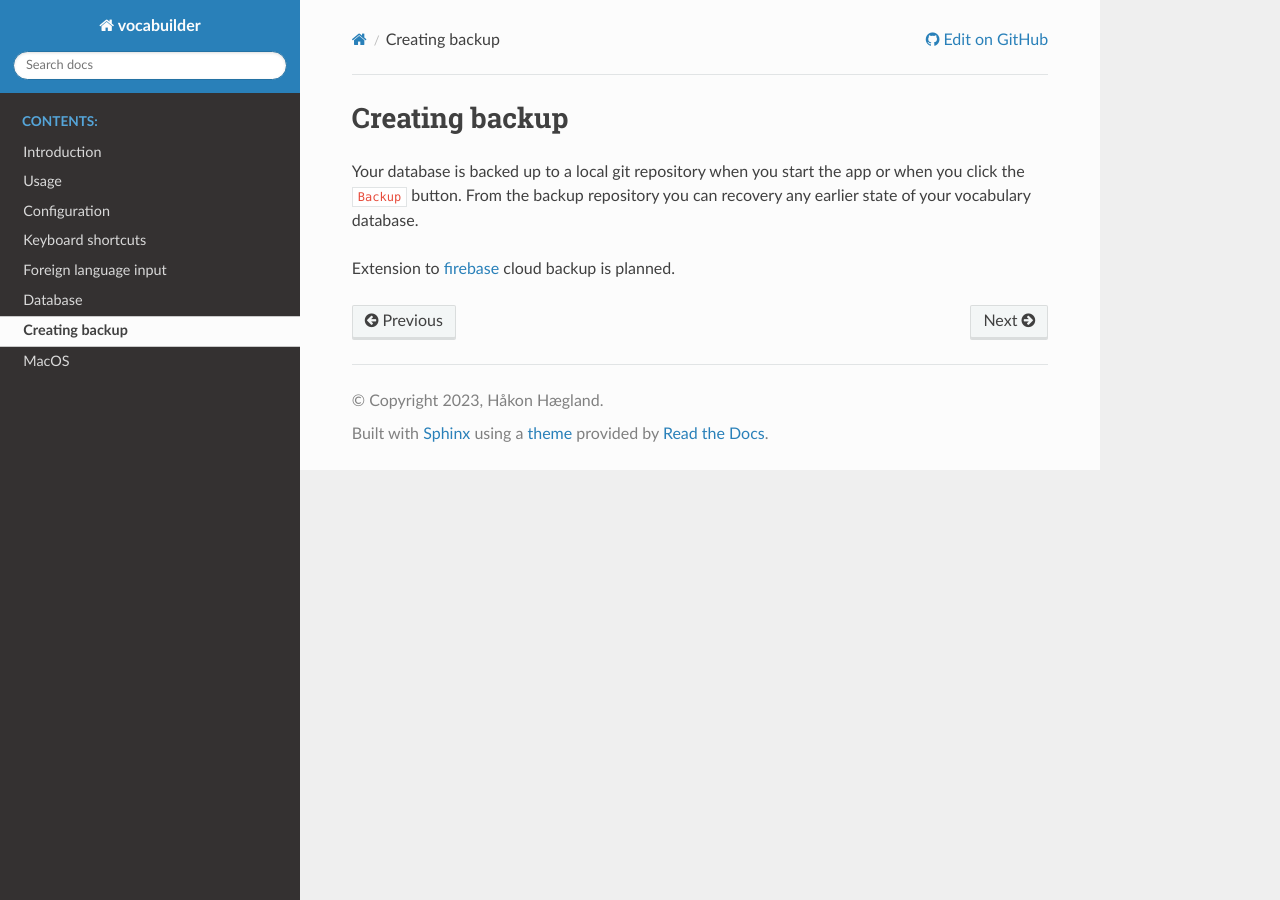
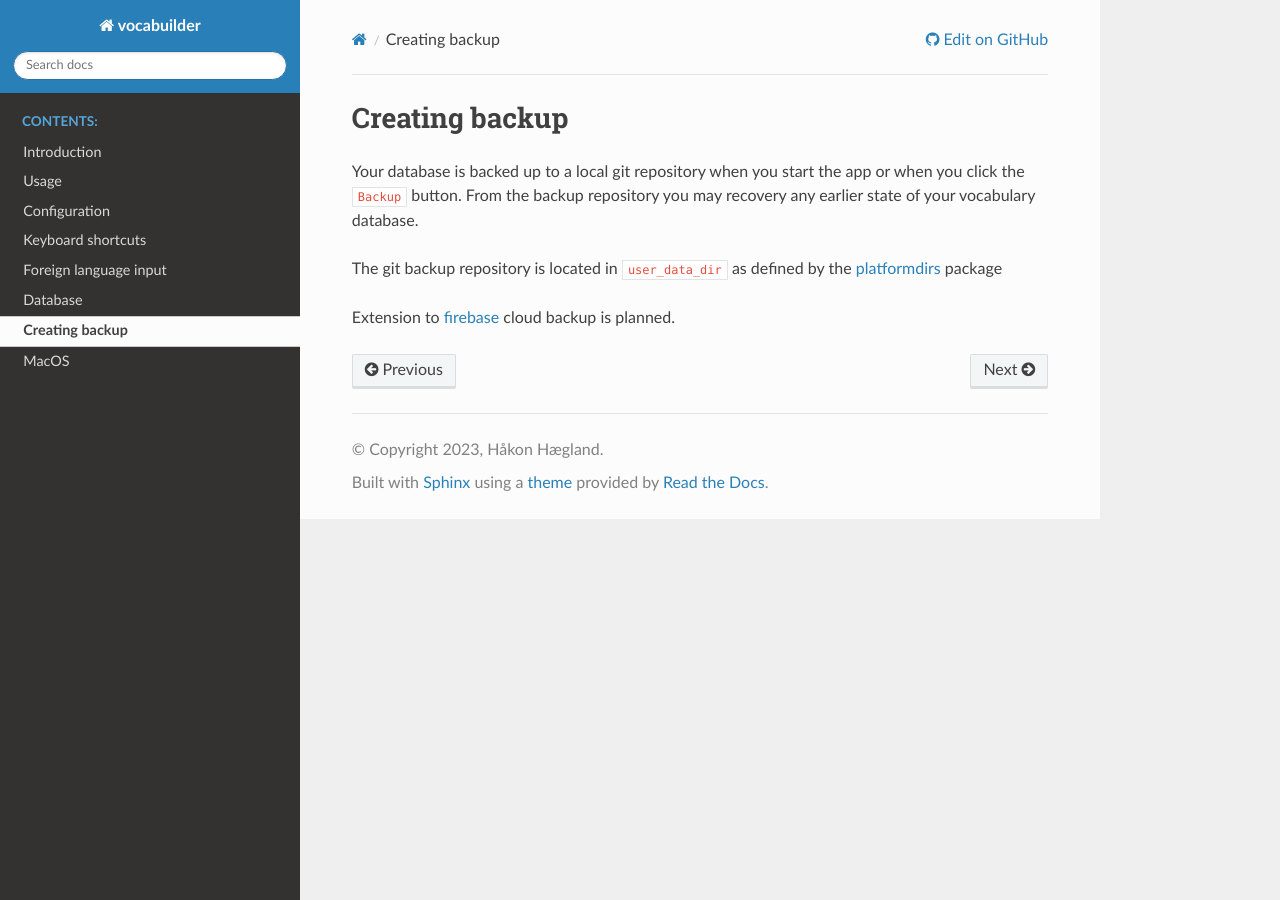
Before and after one commit to hakonhagland/vocabuilder, a Sphinx documentation site: the page built from docs/backup.rst, in a window 1280 px wide. Built offline with Sphinx 7.4.7 and the Read the Docs theme 2.0.0, drawn with Linux system fonts in a browser that asks for light colours.

Commit message:
Documentation update

```diff
--- a/docs/backup.rst
+++ b/docs/backup.rst
@@ -2,7 +2,10 @@ Creating backup
 ===============
 
 Your database is backed up to a local git repository when you start the app
-or when you click the ``Backup`` button. From the backup repository you can
+or when you click the ``Backup`` button. From the backup repository you may
 recovery any earlier state of your vocabulary database.
 
+The git backup repository is located in ``user_data_dir`` as defined by the
+`platformdirs <https://pypi.org/project/platformdirs/>`_ package
+
 Extension to `firebase <https://firebase.google.com/>`_ cloud backup is planned.
--- a/docs/database.rst
+++ b/docs/database.rst
@@ -5,3 +5,4 @@
 `platformdirs <https://pypi.org/project/platformdirs/>`_ package.
 
 The file format is `CSV <https://docs.python.org/3/library/csv.html>`_.
+A backup is also saved to the ``backup`` directory, as described in :doc:`backup`.
```
